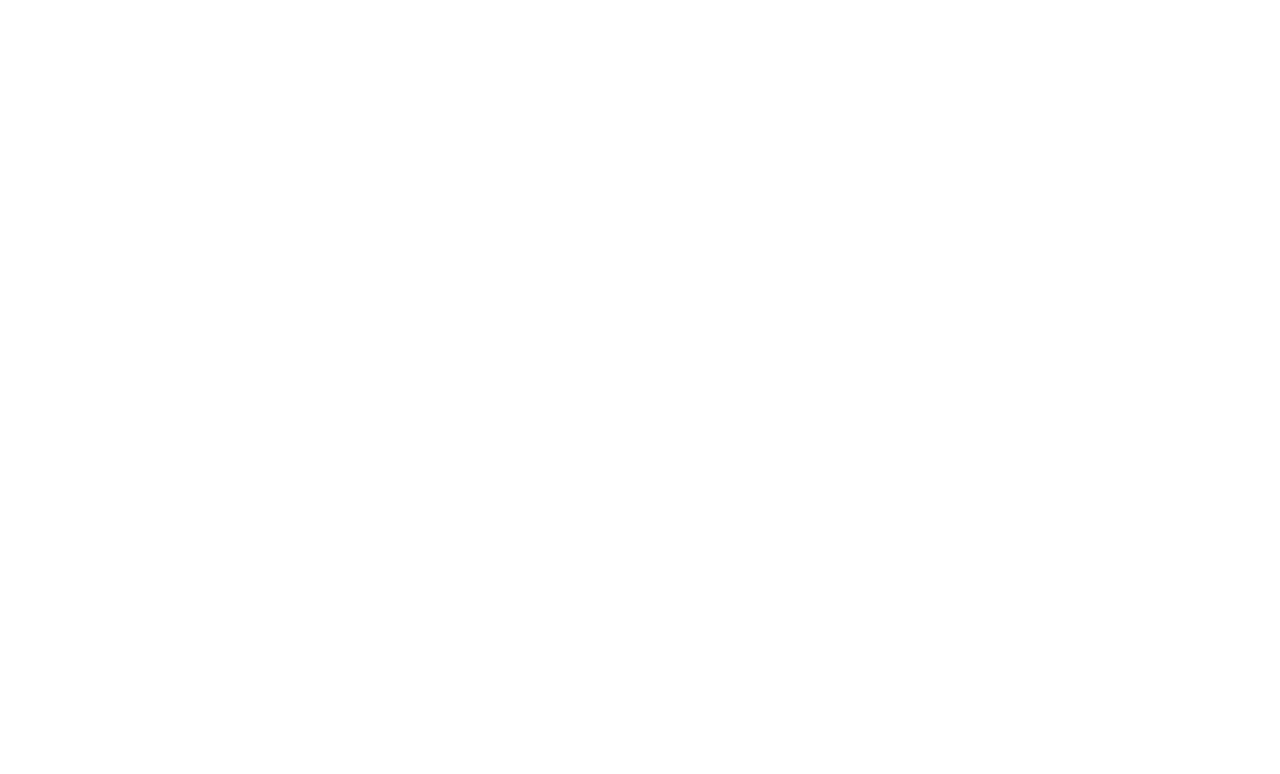
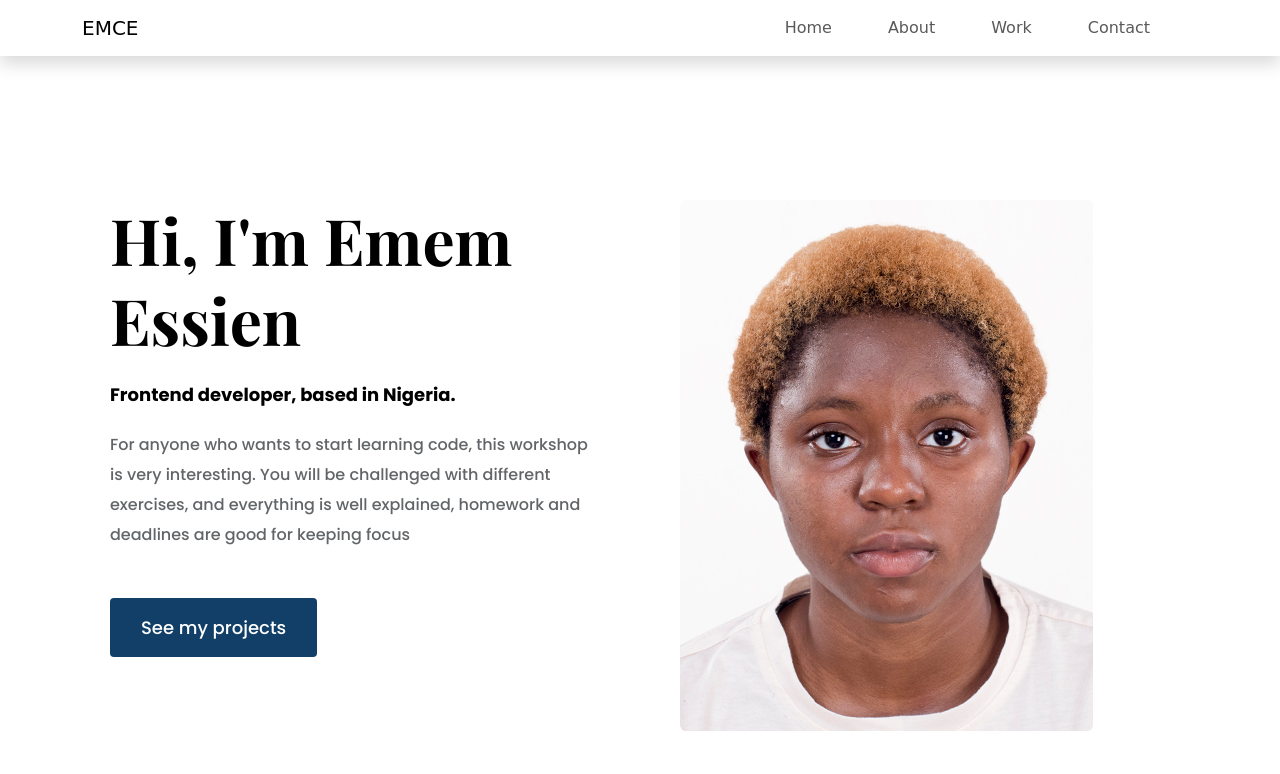
Before and after one commit to Apollo24601/portfolio-project, a plain HTML site: page about.html in a window 1280 px wide. Drawn offline with nearby package versions, Linux system fonts and the light colour scheme; a web font is replaced by a local one.

Commit message:
created about page

```diff
--- a/about.html
+++ b/about.html
@@ -0,0 +1,85 @@
+<!DOCTYPE html>
+<html lang="en">
+
+<head>
+    <meta charset="UTF-8">
+    <meta name="viewport" content="width=device-width, initial-scale=1.0">
+
+    <!--Bootstrap links-->
+    <link href="https://cdn.jsdelivr.net/npm/bootstrap@5.3.0/dist/css/bootstrap.min.css" rel="stylesheet"
+        integrity="sha384-9ndCyUaIbzAi2FUVXJi0CjmCapSmO7SnpJef0486qhLnuZ2cdeRhO02iuK6FUUVM" crossorigin="anonymous">
+    <script src="https://cdn.jsdelivr.net/npm/bootstrap@5.3.0/dist/js/bootstrap.bundle.min.js"
+        integrity="sha384-geWF76RCwLtnZ8qwWowPQNguL3RmwHVBC9FhGdlKrxdiJJigb/j/68SIy3Te4Bkz"
+        crossorigin="anonymous"></script>
+
+    <!--font links-->
+    <link rel="preconnect" href="https://fonts.googleapis.com">
+    <link rel="preconnect" href="https://fonts.gstatic.com" crossorigin>
+    <link
+        href="https://fonts.googleapis.com/css2?family=Caprasimo&family=Playfair+Display:wght@700&family=Poppins:wght@500;700&display=swap"
+        rel="stylesheet">
+
+    <!--font awesome link-->
+    <script src="https://kit.fontawesome.com/738d5b93bc.js" crossorigin="anonymous"></script>
+
+    <link rel="stylesheet" href="style.css">
+
+    <title>About me</title>
+</head>
+
+<body>
+    <!--header-->
+    <section>
+        <nav class="navbar navbar-expand-lg navbar-light bg-white fixed-top shadow">
+            <div class="container">
+                <a class="navbar-brand initials" href="index.html">
+                    EMCE
+                </a>
+                <button class="navbar-toggler" type="button" data-bs-toggle="collapse" data-bs-target="#navbarNav"
+                    aria-controls="navbarNav" aria-expanded="false" aria-label="Toggle navigation">
+                    <span class="navbar-toggler-icon"></span>
+                </button>
+                <div class="collapse navbar-collapse justify-content-end navigation-bar" id="navbarNav">
+                    <ul class="navbar-nav">
+                        <li class="nav-item initials">
+                            <a class="nav-link link-color pe-5" href="index.html">Home</a>
+                        </li>
+                        <li class="nav-item initials">
+                            <a class="nav-link link-color pe-5" href="about.html">About</a>
+                        </li>
+                        <li class="nav-item initials">
+                            <a class="nav-link link-color pe-5" href="">Work</a>
+                        </li>
+                        <li class="nav-item initials">
+                            <a class="nav-link link-color pe-5" href="contact.html">Contact</a>
+                        </li>
+                    </ul>
+                </div>
+            </div>
+    </section>
+
+    <section>
+        <div class="about-section">
+            <div class="container">
+                <div class="row">
+                    <div class="col-md-6 left">
+                        <h1 class="mb-4">Hi, I'm Emem Essien</h1>
+                        <h2 class="mb-4">Frontend developer, based in Nigeria.</h2>
+                        <p class="mb-5">For anyone who wants to start learning code, this workshop is very interesting.
+                            You will be
+                            challenged with different
+                            exercises, and everything is well explained, homework and deadlines are good for keeping
+                            focus
+                        </p>
+                        <a href="#" class="btn contactBtn">See my projects</a>
+                    </div>
+                    <div class="col-md-6 right">
+                        <img src="images/portrait.jpg" class="img-fluid rounded" alt="">
+                    </div>
+                </div>
+            </div>
+        </div>
+    </section>
+</body>
+
+</html>
--- a/style.css
+++ b/style.css
@@ -1,17 +1,20 @@
 /*font-family: 'Playfair Display', serif;
-font-family: 'Poppins', sans-serif;*/
+font-family: 'Poppins', sans-serif;
+font-family: 'Caprasimo', cursive;*/
+
 :root {
-  --primary-color: #ffcbcb;
+  --primary-color: #ff8a8a;
   --secondary-color: #113f67;
   --tertiary-color: #ffffff;
   --text-color: #272142;
   --heading-font-family: "Playfair Display", serif;
   --default-font-family: "Poppins", sans-serif;
   --box-shadow: 0 5px 10px rgba(0, 0, 0, 0.3);
+  color: #ffcbcb;
 }
 
 @media (max-width: 900px) {
-  .hero h1{
+  .hero h1 {
     font-size: 44px;
   }
 
@@ -20,16 +23,24 @@ font-family: 'Poppins', sans-serif;*/
     padding: 0 !important;
   }
 
-  .hero h2{
+  .hero h2 {
     font-size: 24px !important;
   }
 
-  h2{
+  h2 {
     font-size: 44px !important;
   }
 
-  .hero{
+  .hero {
     padding: 80px 20px !important;
+  }
+
+  .about-section {
+    text-align: center;
+    padding: 80px 20px !important;
+  }
+  .about-section h2 {
+    font-size: 18px !important;
   }
 }
 
@@ -39,6 +50,15 @@ font-family: 'Poppins', sans-serif;*/
 
 .navigation-bar {
   font-size: 16px !important;
+}
+.initials {
+  font-family: "Caprasimo", cursive;
+}
+.initials:hover {
+  color: var(--primary-color);
+}
+.link-color:hover {
+  color: var(--primary-color);
 }
 
 h1,
@@ -68,7 +88,8 @@ p {
 }
 
 .contactBtn:hover {
-  background: rgb(230, 91, 91);
+  background: #3b6488;
+  color: var(--tertiary-color);
   box-shadow: var(--box-shadow);
 }
 
@@ -122,6 +143,37 @@ p {
   padding: 120px 60px;
 }
 
+.about-section {
+  padding: 160px 20px;
+  background: var(--tertiary-color);
+}
+
+.about-section h1 {
+  line-height: 80px;
+  font-size: 64px;
+}
+
+.about-section h2 {
+  font-size: 18px;
+  font-weight: bold;
+  font-family: var(--default-font-family);
+}
+
+.about-section p {
+  line-height: 30px;
+  font-weight: normal;
+  font-size: 16px;
+  opacity: 0.7;
+}
+
+.about-section .left,
+.right {
+  padding: 40px;
+}
+
+.about-section img-fluid {
+  height: auto;
+}
 /*
 .feature p {
   text-align: center;
```
Also changed, not shown: index.html (+10 -9 lines), images/portrait.jpg (added).
